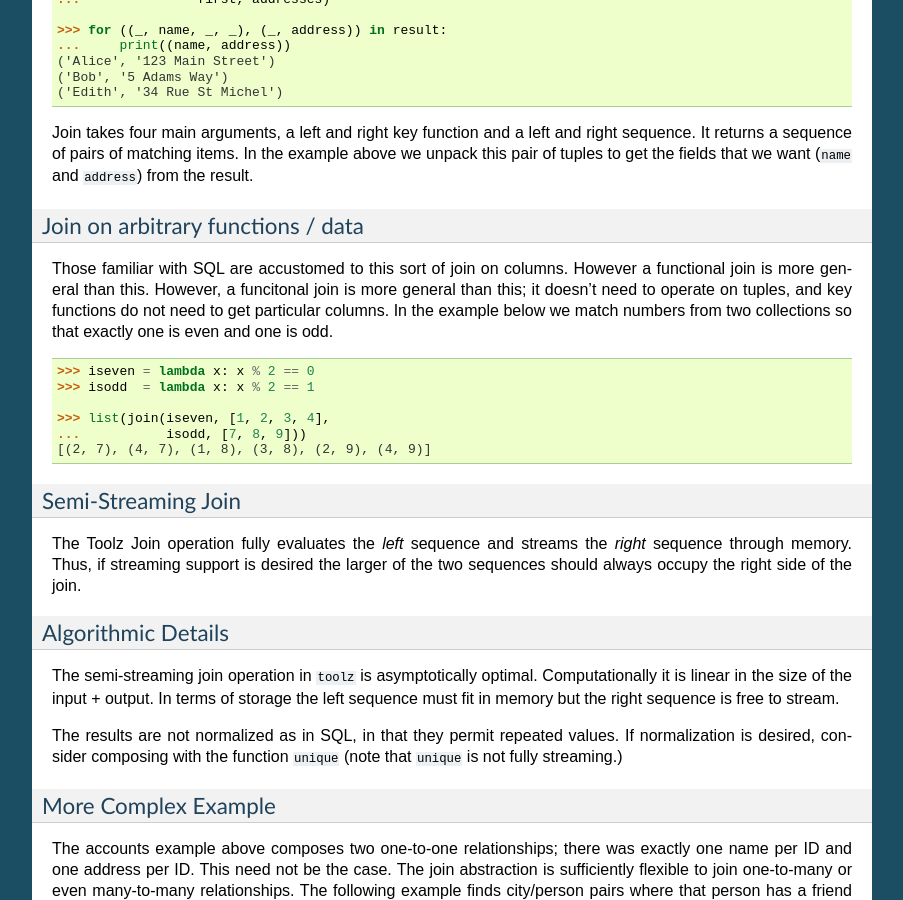
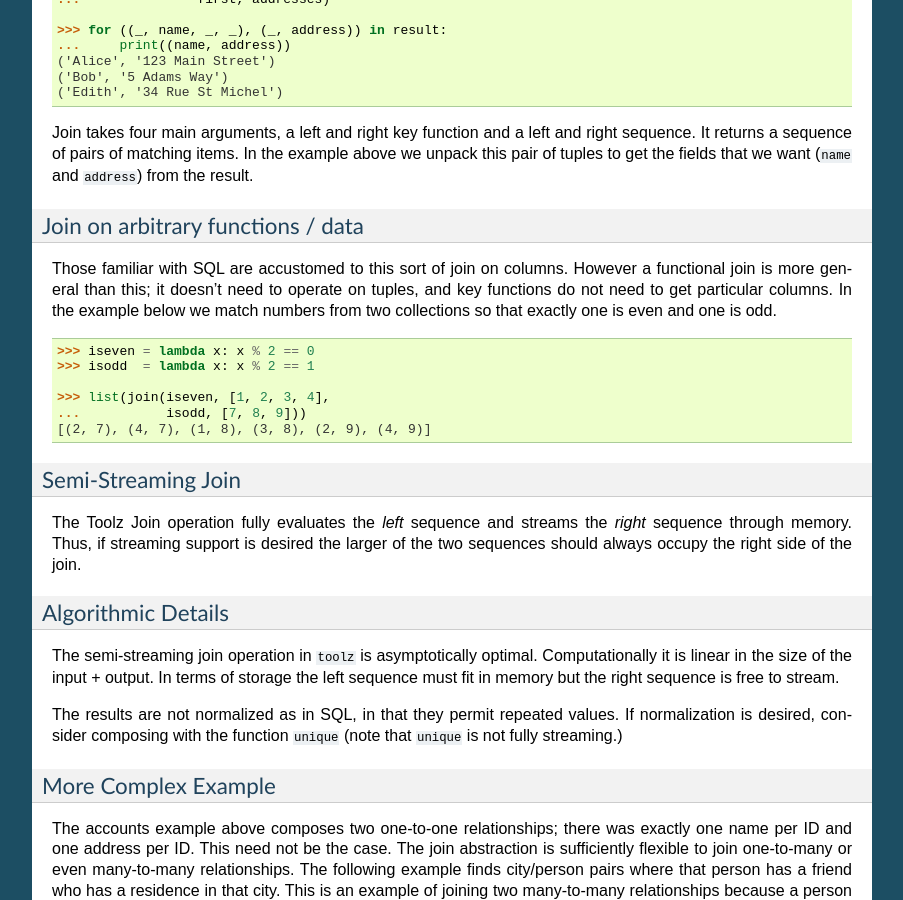
Before and after one commit to pytoolz/toolz, a Sphinx documentation site: the page built from doc/source/streaming-analytics.rst, in a window 1280 px wide and 900 px high, scrolled down 2362 px. Shown: the whole window, without its empty margins (198-1101 px from the left). Built offline with Sphinx 7.4.7, drawn with Linux system fonts in a browser that asks for light colours; the version number is read from the project's files by our own code.

Commit message:
remove redundant sentence

```diff
--- a/doc/source/streaming-analytics.rst
+++ b/doc/source/streaming-analytics.rst
@@ -183,10 +183,10 @@ Join on arbitrary functions / data
 ^^^^^^^^^^^^^^^^^^^^^^^^^^^^^^^^^^
 
 Those familiar with SQL are accustomed to this sort of join on columns.
-However a functional join is more general than this.  However, a funcitonal
-join is more general than this; it doesn't need to operate on tuples, and key
-functions do not need to get particular columns.  In the example below we match
-numbers from two collections so that exactly one is even and one is odd.
+However a functional join is more general than this; it doesn't need to operate
+on tuples, and key functions do not need to get particular columns.  In the
+example below we match numbers from two collections so that exactly one is even
+and one is odd.
 
 .. code::
 
```
